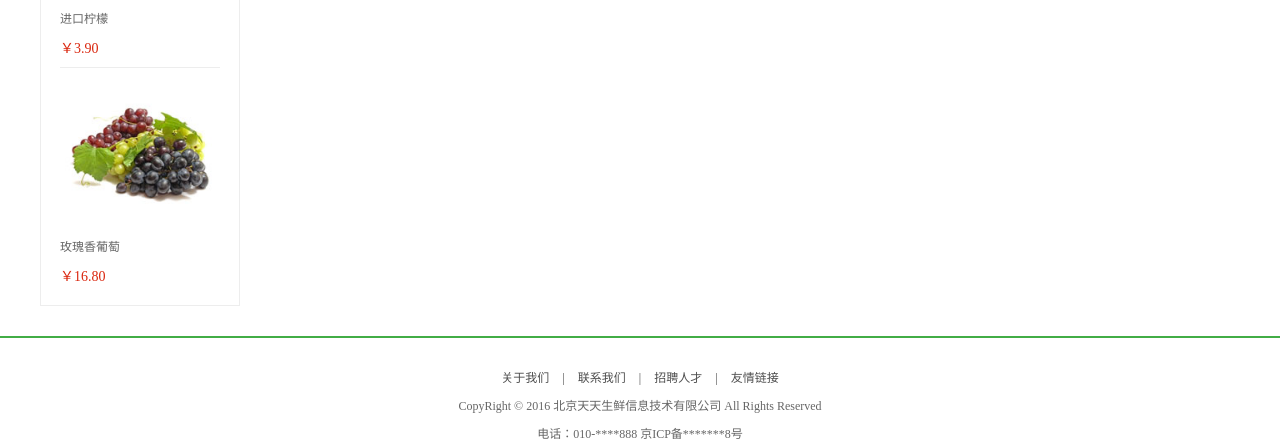
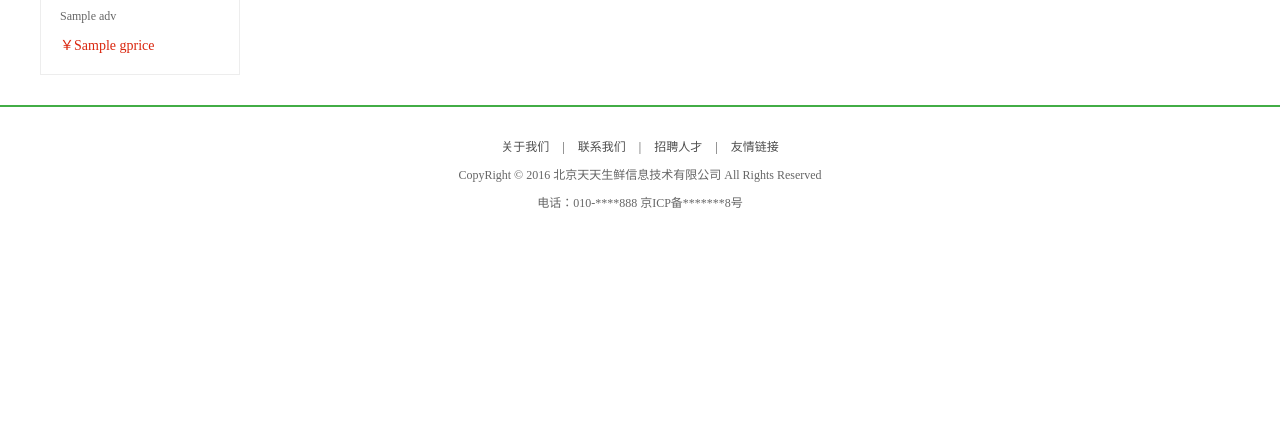
Before and after one commit to dancingsnow/freshProject, a Django app: template freshProject/templates/df_goods/detail.html in a window 1280 px wide. Shown: the part 844-1286 px from the top of the page. After the commit the page ends 1052 px from the top, so only its background shows below. Run offline with Django 3.2, Linux system fonts and the light colour scheme; the template is opened without the code that fills it: most values are stand-ins (such as "Sample title", 1, 10 or a date in 2020).

Commit message:
商品模块 -商品细节页（商品+新品推荐完成，页面JS+链接 还没做）

```diff
--- a/freshProject/df_goods/urls.py
+++ b/freshProject/df_goods/urls.py
@@ -4,7 +4,7 @@ import views
 urlpatterns = [
     url(r'^$|^index/$',views.index),
     url(r'^list/$',views.list),
-    url(r'^detail/(\d+)/$', views.detail),
+    url(r'^detail/(\w+\d+)/$', views.detail), # 商品细节
     url(r'^adv/(\d+)/$',views.adv_link),  # 广告位置
 
 ]
--- a/freshProject/templates/df_goods/detail.html
+++ b/freshProject/templates/df_goods/detail.html
@@ -33,15 +33,17 @@
 		<a href="#">商品详情</a>
 	</div>
 
+
+<!--==============================================================================================-->
 	<div class="goods_detail_con clearfix">
-		<div class="goods_detail_pic fl"><img src="/static/images/goods_detail.jpg"></div>
+		<div class="goods_detail_pic fl"><img src="/static/media/{{goods_detail.gpic}}"></div>
 
 		<div class="goods_detail_list fr">
-			<h3>大兴大棚草莓</h3>
-			<p>草莓浆果柔软多汁，味美爽口，适合速冻保鲜贮藏。草莓速冻后，可以保持原有的色、香、味，既便于贮藏，又便于外销。</p>
+			<h3>{{goods_detail.gtitle}}</h3>
+			<p>{{goods_detail.gdesc}}</p>
 			<div class="prize_bar">
-				<span class="show_pirze">¥<em>16.80</em></span>
-				<span class="show_unit">单  位：500g</span>
+				<span class="show_pirze">¥<em>{{goods_detail.gprice}}</em></span>
+				<span class="show_unit">单  位：{{goods_detail.gunit}}</span>
 			</div>
 			<div class="goods_num clearfix">
 				<div class="num_name fl">数 量：</div>
@@ -50,9 +52,9 @@
 					<a href="javascript:;" class="add fr">+</a>
 					<a href="javascript:;" class="minus fr">-</a>
 				</div>
-<!--==================添加一个库存展示=========================-->
-				<div class="remain_num fl">(剩余库存：1000 件)</div>
-<!-- ======================================================= -->
+			<!--==================添加一个库存展示=========================-->
+				<div class="remain_num fl">(剩余库存：{{goods_detail.gremain_num}} 件)</div>
+			<!-- ======================================================= -->
 			</div>
 
 			<div class="total">总价：<em>16.80元</em></div>
@@ -63,21 +65,34 @@
 		</div>
 	</div>
 
+<!--==============新品推荐栏==========================================-->
 	<div class="main_wrap clearfix">
 		<div class="l_wrap fl clearfix">
+			<!--<div class="new_goods">-->
+				<!--<h3>新品推荐</h3>-->
+				<!--<ul>-->
+					<!--<li>-->
+						<!--<a href="#"><img src="/static/images/goods/goods001.jpg"></a>-->
+						<!--<h4><a href="#">进口柠檬</a></h4>-->
+						<!--<div class="prize">￥3.90</div>-->
+					<!--</li>-->
+					<!--<li>-->
+						<!--<a href="#"><img src="/static/images/goods/goods002.jpg"></a>-->
+						<!--<h4><a href="#">玫瑰香葡萄</a></h4>-->
+						<!--<div class="prize">￥16.80</div>-->
+					<!--</li>-->
+				<!--</ul>-->
+			<!--</div>-->
 			<div class="new_goods">
 				<h3>新品推荐</h3>
 				<ul>
+					{% for adv in goods_adv %}
 					<li>
-						<a href="#"><img src="/static/images/goods/goods001.jpg"></a>
-						<h4><a href="#">进口柠檬</a></h4>
-						<div class="prize">￥3.90</div>
+						<a href="#"><img src="/static/media/{{adv.gpic}}"></a>
+						<h4><a href="#">{{adv.gtitle}}</a></h4>
+						<div class="prize">￥{{adv.gprice}}</div>
 					</li>
-					<li>
-						<a href="#"><img src="/static/images/goods/goods002.jpg"></a>
-						<h4><a href="#">玫瑰香葡萄</a></h4>
-						<div class="prize">￥16.80</div>
-					</li>
+					{% endfor %}
 				</ul>
 			</div>
 		</div>
@@ -91,7 +106,7 @@
 			<div class="tab_content">
 				<dl>
 					<dt>商品详情：</dt>
-					<dd>草莓采摘园位于北京大兴区 庞各庄镇四各庄村 ，每年1月-6月面向北京以及周围城市提供新鲜草莓采摘和精品礼盒装草莓，草莓品种多样丰富，个大香甜。所有草莓均严格按照有机标准培育，不使用任何化肥和农药。草莓在采摘期间免洗可以直接食用。欢迎喜欢草莓的市民前来采摘，也欢迎各大单位选购精品有机草莓礼盒，有机草莓礼盒是亲朋馈赠、福利送礼的最佳选择。 </dd>
+					<dd>{{goods_detail.gdetail|safe}}</dd>   <!--加safe默认转义-->
 				</dl>
 			</div>
 
```
Also changed, not shown: freshProject/df_goods/views.py (+38 -4 lines).
